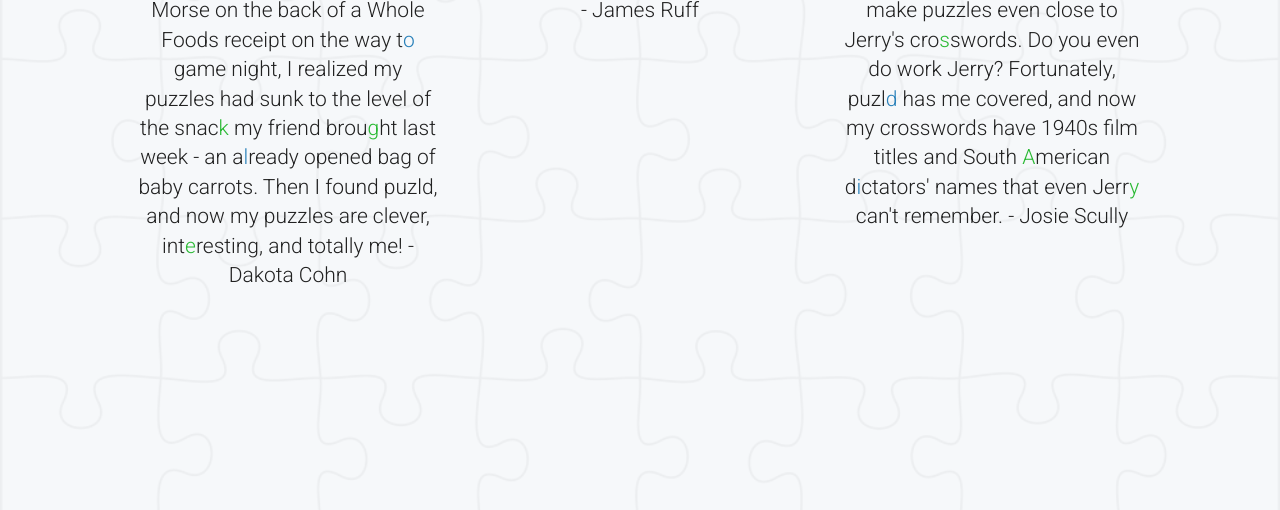
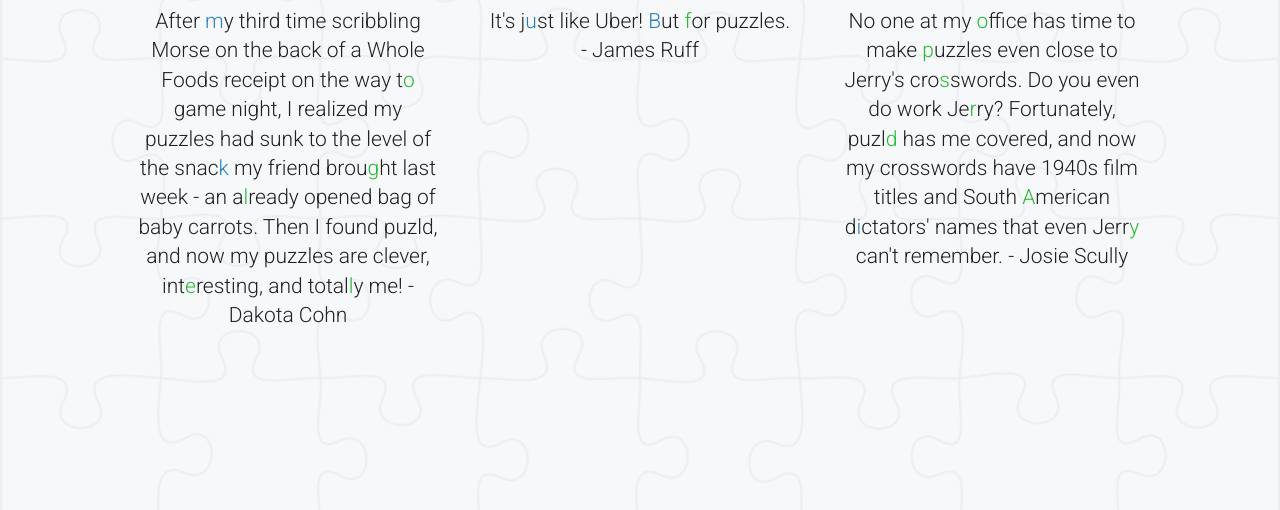
Before and after one commit to kghite/puzld, a plain HTML site: page reviews.html in a window 1280 px wide. Shown: the part 290-800 px from the top of the page. Drawn offline with nearby package versions, Linux system fonts and the light colour scheme.

Commit message:
UPD: Reviews cipher

```diff
--- a/reviews.html
+++ b/reviews.html
@@ -46,21 +46,21 @@
 			</div><!-- /.inner -->
 		</div><!-- /.navbar -->
 
-		<div class="site-wrapper-inner" id="reviews-content">
-			<div class="container marketing" id="pricing">
+		<div class="site-wrapper-inner" id="reviews-content">2980b9
+			<div class="container marketing" id="pricing">29b933
 				<div class="before-section-team">
 					<div class="row">
 						<h2>See what our customers have to say about Puzld!</h2>
 					</div>
 					<div class="row">
 						<div class="col-lg-4">
-							<p class="lead" id="review1">After <span style='color: #2980b9'>m</span>y third time scribbling Morse on the back of a Whole Foods receipt on the way t<span style='color: #2980b9'>o</span> game night, I realized my puzzles had sunk to the level of the snac<span style='color: #29b933'>k</span>  my friend brou<span style='color: #29b933'>g</span>ht last week - an a<span style='color: #2980b9'>l</span>ready opened bag of baby carrots.  Then I found puzld, and now my puzzles are clever, int<span style='color: #29b933'>e</span>resting, and totally me! - Dakota Cohn</p>
+							<p class="lead" id="review1">After <span style='color: #2980b9'>m</span>y third time scribbling Morse on the back of a Whole Foods receipt on the way t<span style='color: #29b933'>o</span> game night, I realized my puzzles had sunk to the level of the snac<span style='color: #2980b9'>k</span>  my friend brou<span style='color: #29b933'>g</span>ht last week - an a<span style='color: #29b933'>l</span>ready opened bag of baby carrots.  Then I found puzld, and now my puzzles are clever, int<span style='color: #29b933'>e</span>resting, and total<span style='color: #29b933'>l</span>y me! - Dakota Cohn</p>
 						</div><!-- /.col-lg-4 -->
 						<div class="col-lg-4">
-							<p class="lead" id="review2">It's j<span style='color: #29b933'>u</span>st like Uber!  <span style='color: #29b933'>B</span>ut <span style='color: #29b933'>f</span>or puzzles. - James Ruff</p>
+							<p class="lead" id="review2">It's j<span style='color: #2980b9'>u</span>st like Uber!  <span style='color: #2980b9'>B</span>ut <span style='color: #29b933'>f</span>or puzzles. - James Ruff</p>
 						</div><!-- /.col-lg-4 -->
 						<div class="col-lg-4">
-							<p class="lead" id="review3">No one at my office has time to make puzzles even close to Jerry's cro<span style='color: #29b933'>s</span>swords.  Do you even do work Jerry?  Fortunately, puzl<span style='color: #2980b9'>d</span> has me covered, and now my crosswords have 1940s film titles and South <span style='color: #29b933'>A</span>merican d<span style='color: #2980b9'>i</span>ctators' names that even Jerr<span style='color: #29b933'>y</span> can't remember. - Josie Scully</p>
+							<p class="lead" id="review3">No one at my <span style='color: #29b933'>o</span>ffice has time to make <span style='color: #29b933'>p</span>uzzles even close to Jerry's cro<span style='color: #29b933'>s</span>swords.  Do you even do work Je<span style='color: #29b933'>r</span>ry?  Fortunately, puzl<span style='color: #29b933'>d</span> has me covered, and now my crosswords have 1940s film titles and South <span style='color: #29b933'>A</span>merican d<span style='color: #2980b9'>i</span>ctators' names that even Jerr<span style='color: #29b933'>y</span> can't remember. - Josie Scully</p>
 						</div><!-- /.col-lg-4 -->
 				</div><!-- /.before -->
 			</div>
```
